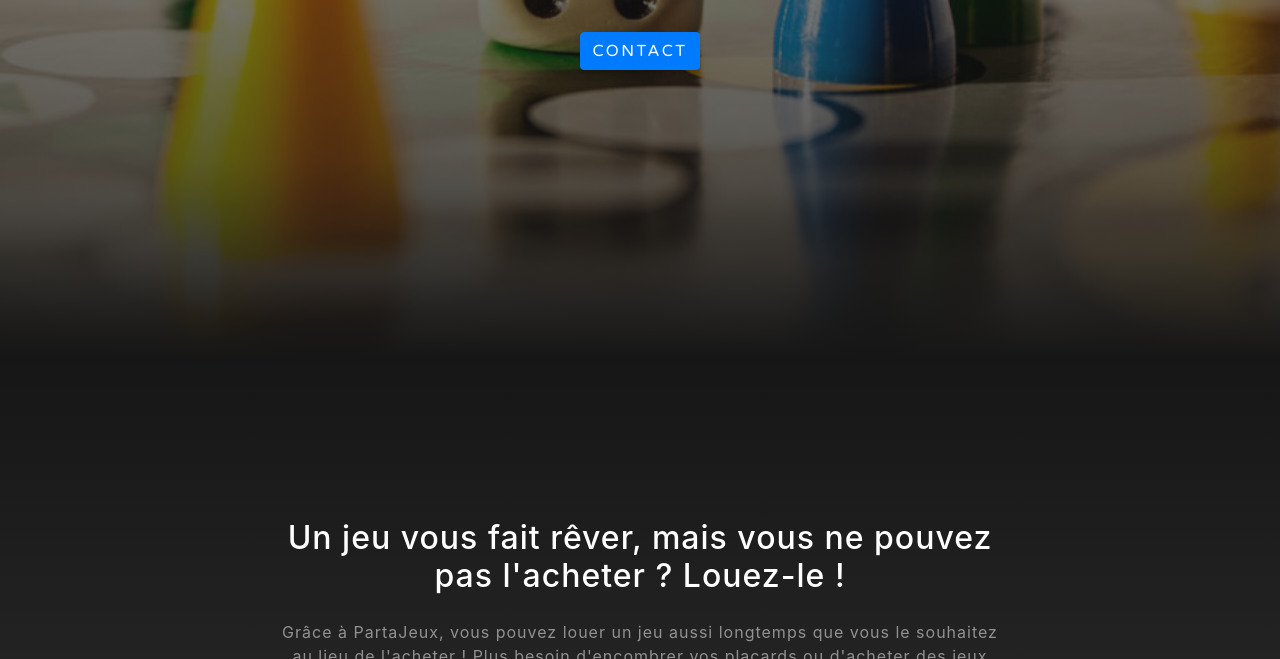
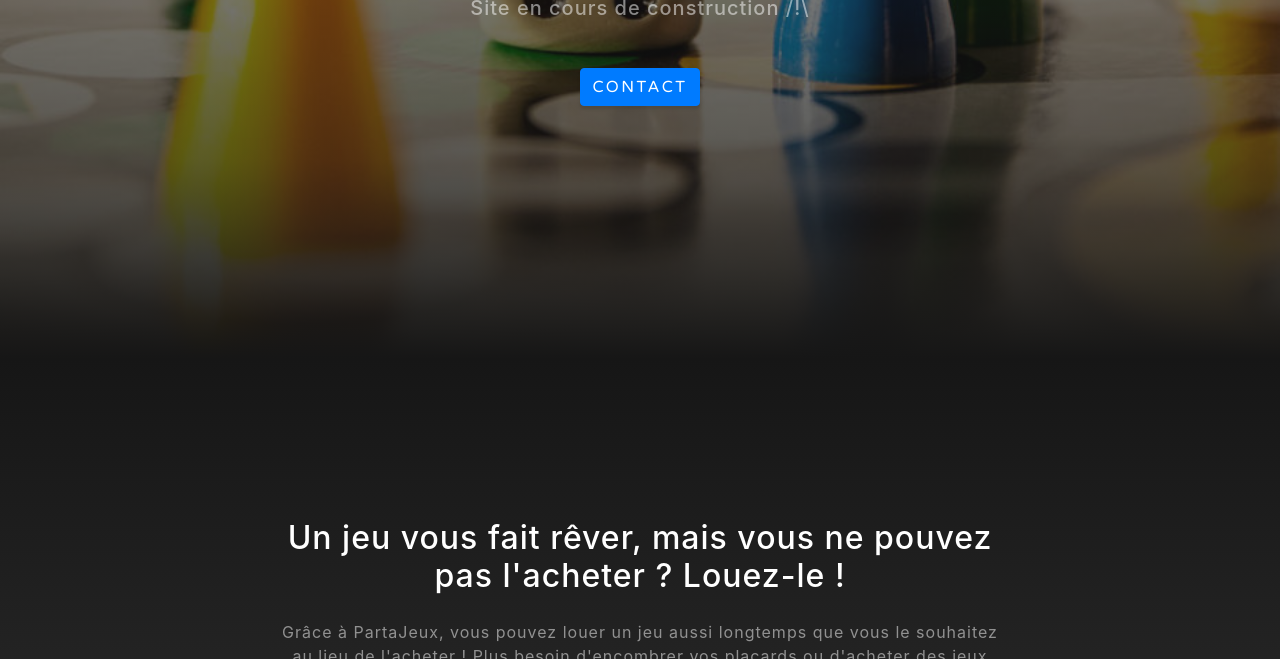
Before and after one commit to AdeleMo/adelemo.github.io, a website with bundled scripts: page index.html in a window 1280 px wide. Shown: the part 441-1100 px from the top of the page. Built offline with nearby package versions, Linux system fonts and the light colour scheme.

Commit message:
Add text line

```diff
--- a/index.html
+++ b/index.html
@@ -56,6 +56,7 @@
       <div class="mx-auto text-center">
         <h1 class="mx-auto my-0 text-uppercase">PartaJeux</h1>
         <h2 class="text-white-50 mx-auto mt-2 mb-5">Louez vos jeux !</h2>
+        <h2 class="text-white-50 mx-auto mt-2 mb-5">Site en cours de construction /!\</h2>
         <a class="btn btn-primary js-scroll-trigger" href="//www.123formbuilder.com/form-5147760/formulaire-de-contact" class="blueLink13">Contact</a>
       </div>
     </div>
```
